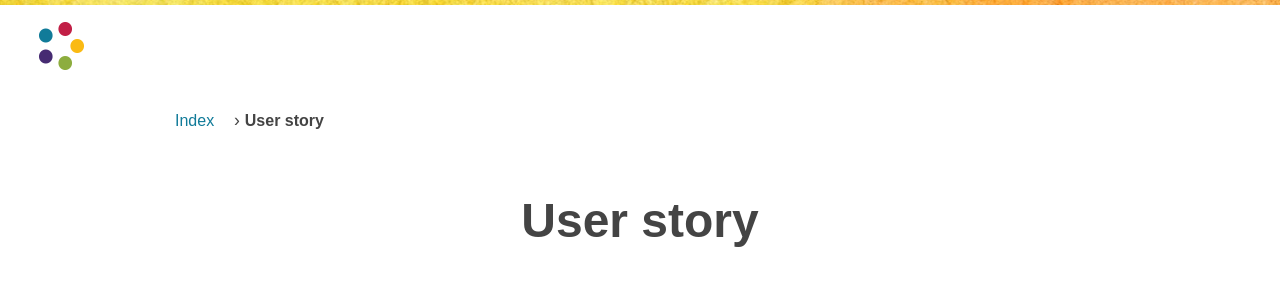
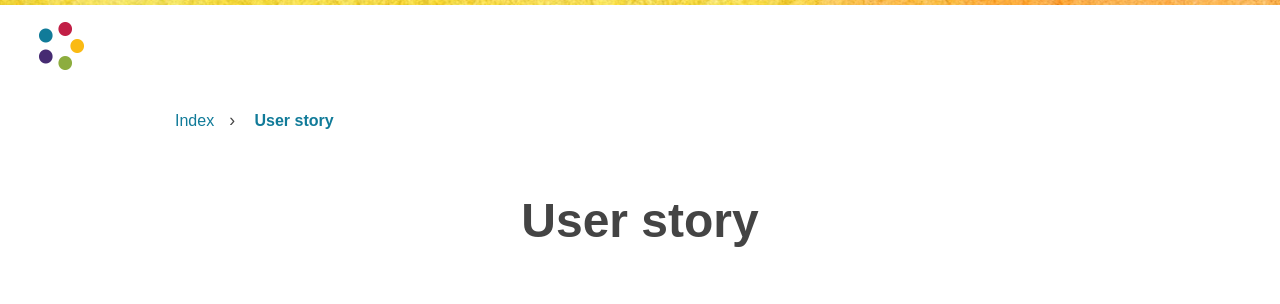
Before and after one commit to content-strategy-forum/csf-glossary, a Jekyll site: the page built from user-story.md, in a window 1280 px wide. Shown: the top 304 px of the page. Built offline with Jekyll 4.4.1, drawn with Linux system fonts in a browser that asks for light colours; some web fonts are replaced.

Commit message:
The sneak

```diff
--- a/_layouts/definition.html
+++ b/_layouts/definition.html
@@ -16,7 +16,7 @@
         		<ol>
             	<li><a href="{% include domain.html %}/csf-glossary/index.html">Index</a></li>
             	<!--<li><a>{{page.categories}}</a></li> -->
-            	<li>{{page.title}}</li>
+            	<li><a>{{page.title}}</a></li>
         		</ol>
     			</nav>
 
--- a/assets/main.css
+++ b/assets/main.css
@@ -155,11 +155,11 @@ nav a {
 
 .breadcrumb li:after {
 	font-size: 1.1rem;
-	content: "  \203A   "; /*Inserts a guillemet and space after each path link.*/
+	content: "\203A"; /*Inserts a guillemet after each path link.*/
 }
 
 .breadcrumb li:last-child { font-weight: bold; }
-.breadcrumb li:last-child:after { content: ""; } /*Removes guillemet and space after last path item.*/
+.breadcrumb li:last-child:after { content: ""; } /*Removes guillemet after last path item.*/
 
 .breadcrumb a {
 	line-height: 2;
```
